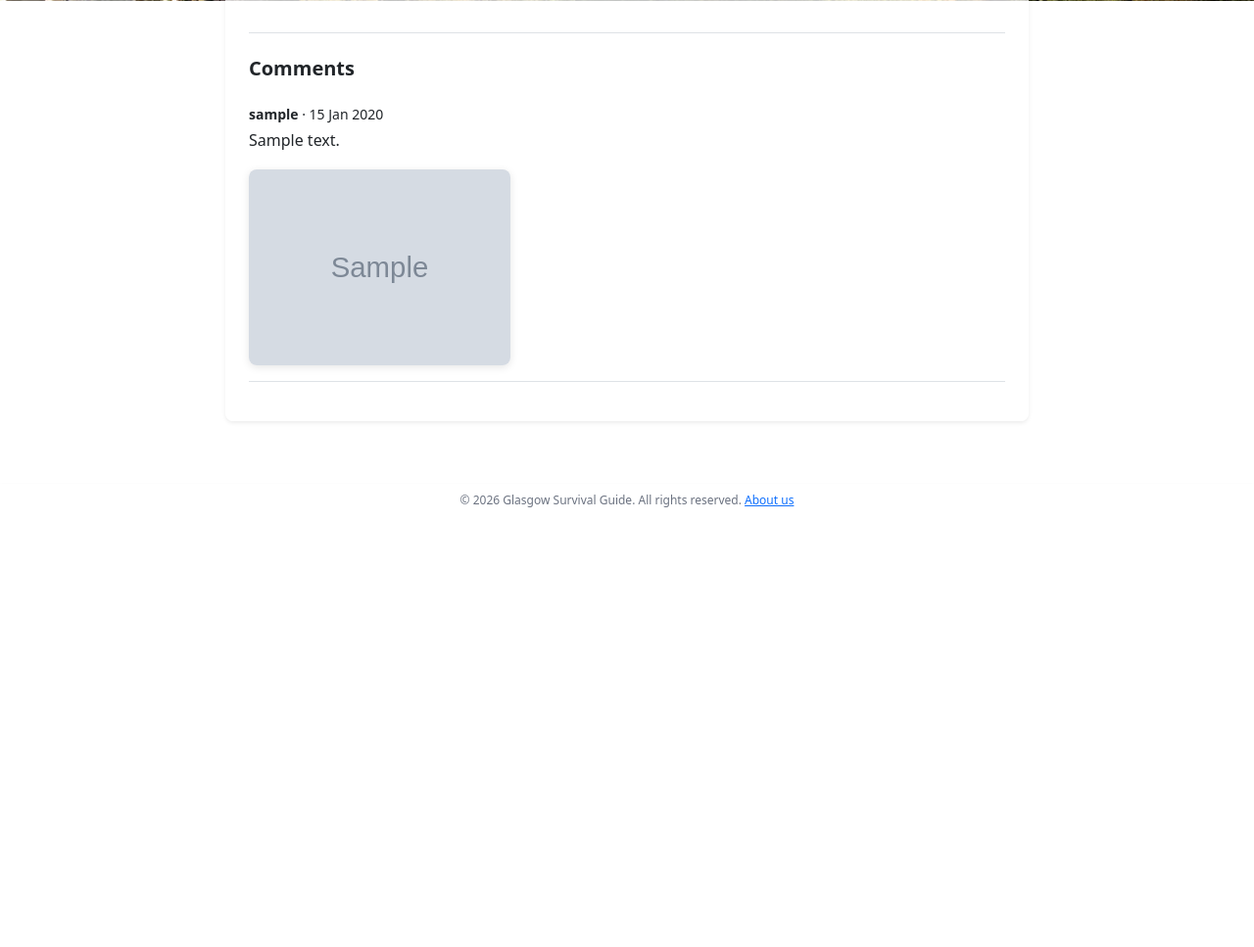
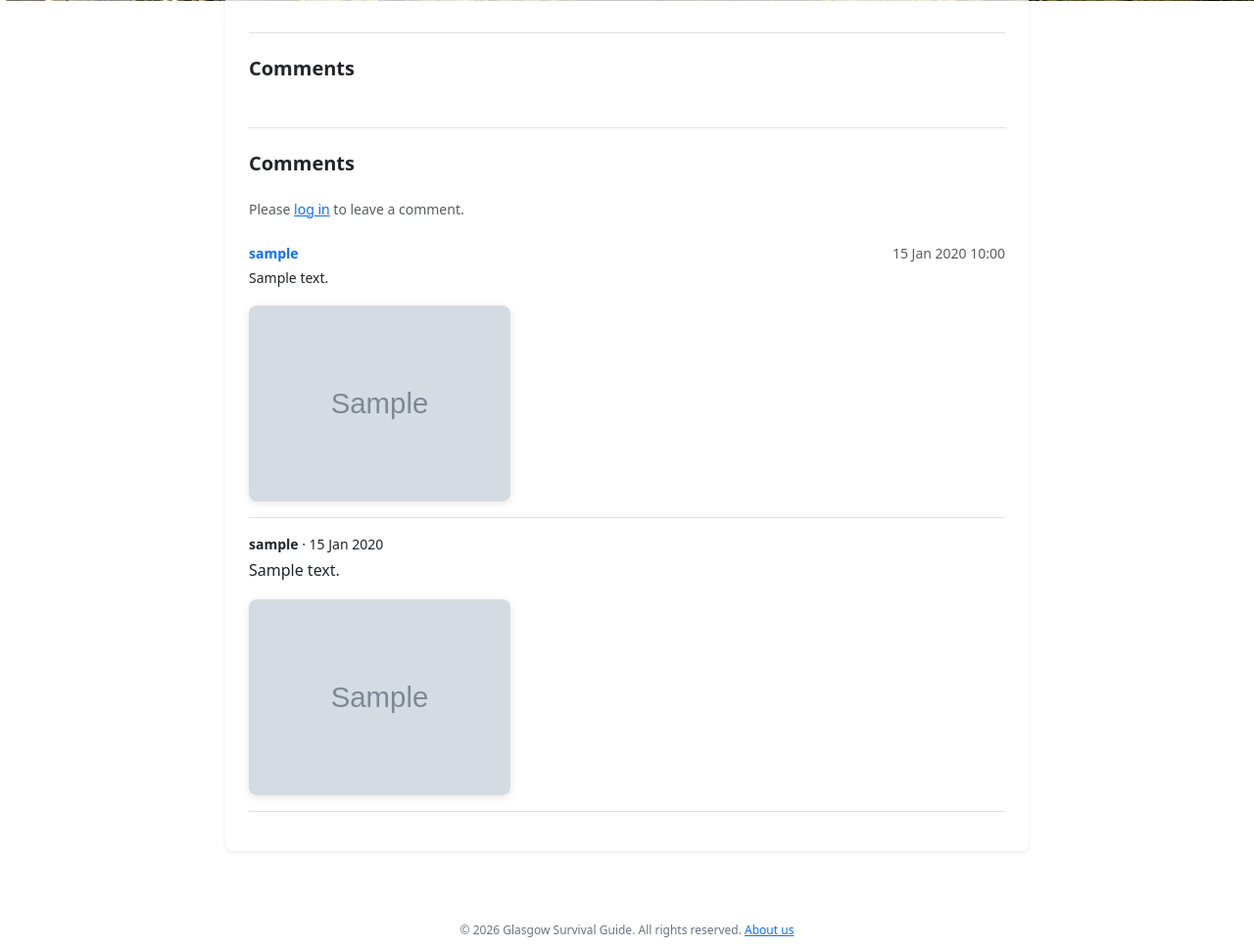
Before and after one commit to COMPSCI5012-Internet-Technology/GlasgowSurvivalGuide, a Django app: page /posts/1/ in a window 1280 px wide. Shown: the part 799-1766 px from the top of the page at 98% size. Before the commit the page ends 1317 px from the top, so only its background shows below. Run offline with Django 5.2, Linux system fonts and the light colour scheme; tables that the repository leaves empty hold one stand-in row (values such as "Sample post"); grey boxes marked "Sample" are stand-in pictures.

Commit message:
fix comment function

```diff
--- a/templates/guide/post_detail.html
+++ b/templates/guide/post_detail.html
@@ -41,6 +41,48 @@
 
     <section class="mt-5 border-top pt-4">
         <h3 class="h5 fw-bold mb-4">Comments</h3>
+        <section class="mt-5 border-top pt-4">
+    <h3 class="h5 fw-bold mb-4">Comments</h3>
+
+    {% if user.is_authenticated %}
+        <form id="comment_form" method="post" action="{% url 'guide:post_detail' post.pk %}" class="mb-4" enctype="multipart/form-data">
+            {% csrf_token %}
+
+            <div class="mb-3">
+                {{ comment_form.as_p }}
+            </div>
+
+            <button type="submit" name="comment_form" value="true" class="btn btn-primary btn-sm px-4 fw-bold shadow-sm">
+                Post Comment
+            </button>
+        </form>
+    {% else %}
+        <p class="small text-muted mb-4">
+            Please <a href="{% url 'guide:login' %}?next={{ request.path }}">log in</a> to leave a comment.
+        </p>
+    {% endif %}
+
+    <div class="comment-list">
+        {% if comment_list %}
+            {% for comment in comment_list %}
+                <div class="mb-3 pb-3 border-bottom">
+                    <div class="d-flex justify-content-between small mb-1">
+                        <span class="fw-bold text-primary">{{ comment.author.username }}</span>
+                        <span class="text-muted">{{ comment.created_at|date:"d M Y H:i" }}</span>
+                    </div>
+                    <p class="mb-2 small text-dark">{{ comment.content }}</p>
+                    {% if comment.image %}
+                        <div class="mt-2">
+                            <img src="{{ comment.image.url }}" alt="Comment image" class="comment-thumbnail">
+                        </div>
+                    {% endif %}
+                </div>
+            {% endfor %}
+        {% else %}
+            <p class="text-muted small">No comments yet. Be the first to say something!</p>
+        {% endif %}
+    </div>
+</section>
         <div class="comment-list">
             {% for comment in comment_list %}
                 <div class="mb-3 pb-3 border-bottom">
```
